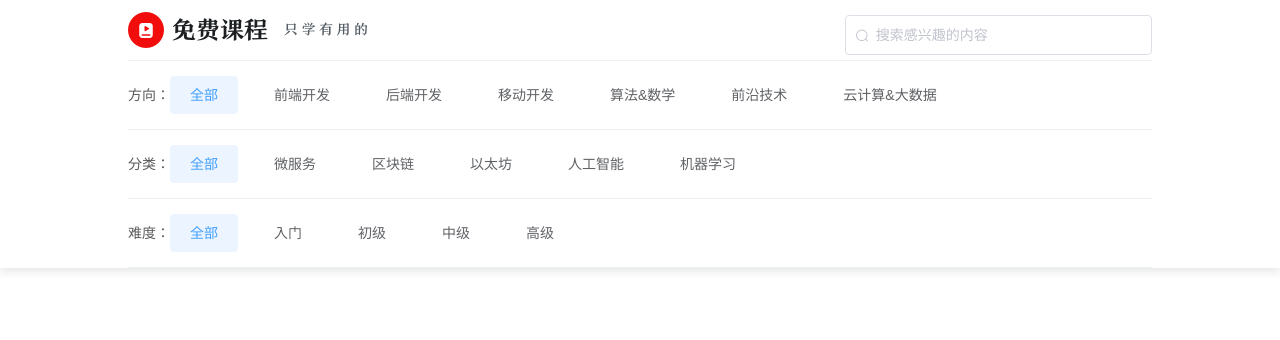
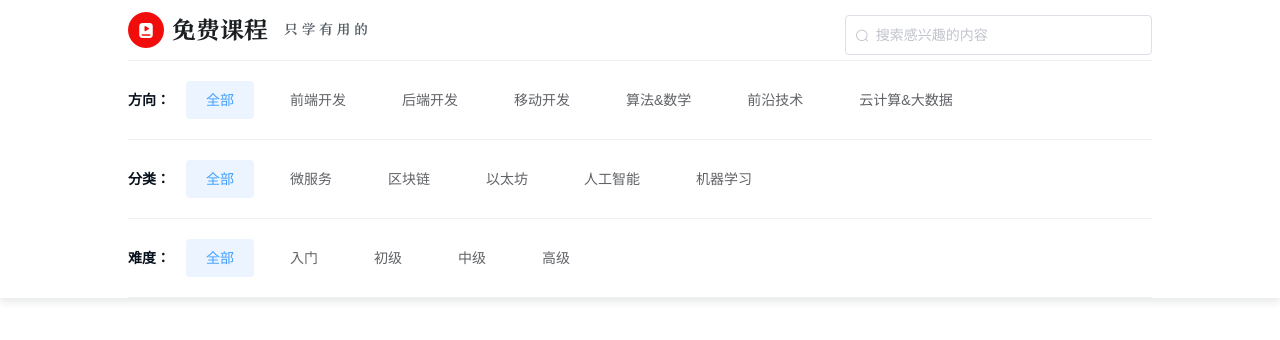
Before and after one commit to zhuzongzhi/koa-vue3.0-mysql, a Vue app: page / in a window 1280 px wide. Shown: the top 340 px of the page. Built offline with nearby package versions, Linux system fonts and the light colour scheme.

Commit message:
修改按钮样式

```diff
--- a/src/views/course/list.vue
+++ b/src/views/course/list.vue
@@ -13,7 +13,7 @@
                 </div>
 
                 <div class="rowTwo">
-                    <span>方向：</span>
+                    <span class="subtitle">方向：</span>
                     <span v-for="(direction, index) in allDirection" :key="index">
                         <el-button @click="choseDirectionIdx = index"
                                 :class="{isActive: index === choseDirectionIdx}">
@@ -23,7 +23,7 @@
                 </div>
 
                 <div class="rowThree">
-                    <span>分类：</span>
+                    <span class="subtitle">分类：</span>
                     <span v-for="(category, index) in allCategory" :key="index">
                         <el-button @click="choseCategoryIdx = index"
                                    :class="{isActive: index === choseCategoryIdx}">
@@ -33,7 +33,7 @@
                 </div>
 
                 <div class="rowFour">
-                    <span>难度：</span>
+                    <span class="subtitle">难度：</span>
                     <span v-for="(difficult, index) in allDifficult" :key="index">
                          <el-button @click="choseDifficultIdx = index"
                                     :class="{isActive: index === choseDifficultIdx}">
@@ -67,9 +67,7 @@
         }
     },
     methods: {
-      active: {
 
-      }
     }
   }
 </script>
@@ -123,6 +121,17 @@
 
                 button {
                     border: none;
+                    margin: 5px 16px 5px 0;
+                }
+
+                .subtitle {
+                    width: 52px;
+                    height: 20px;
+                    line-height: 30px;
+                    font-weight: 700;
+                    font-size: 14px;
+                    color: #07111b;
+                    text-align: left;
                     margin-right: 16px;
                 }
 
```
